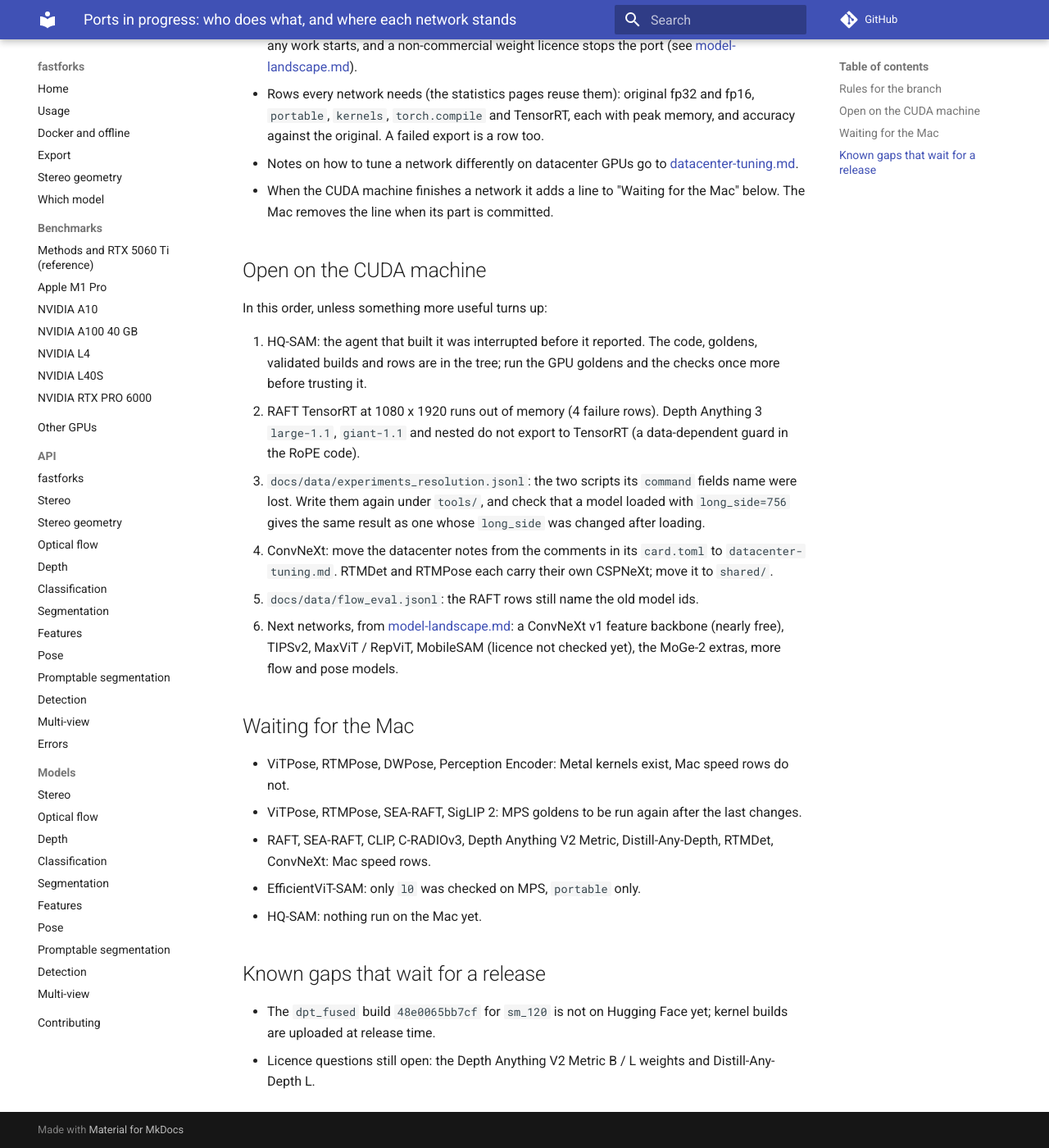
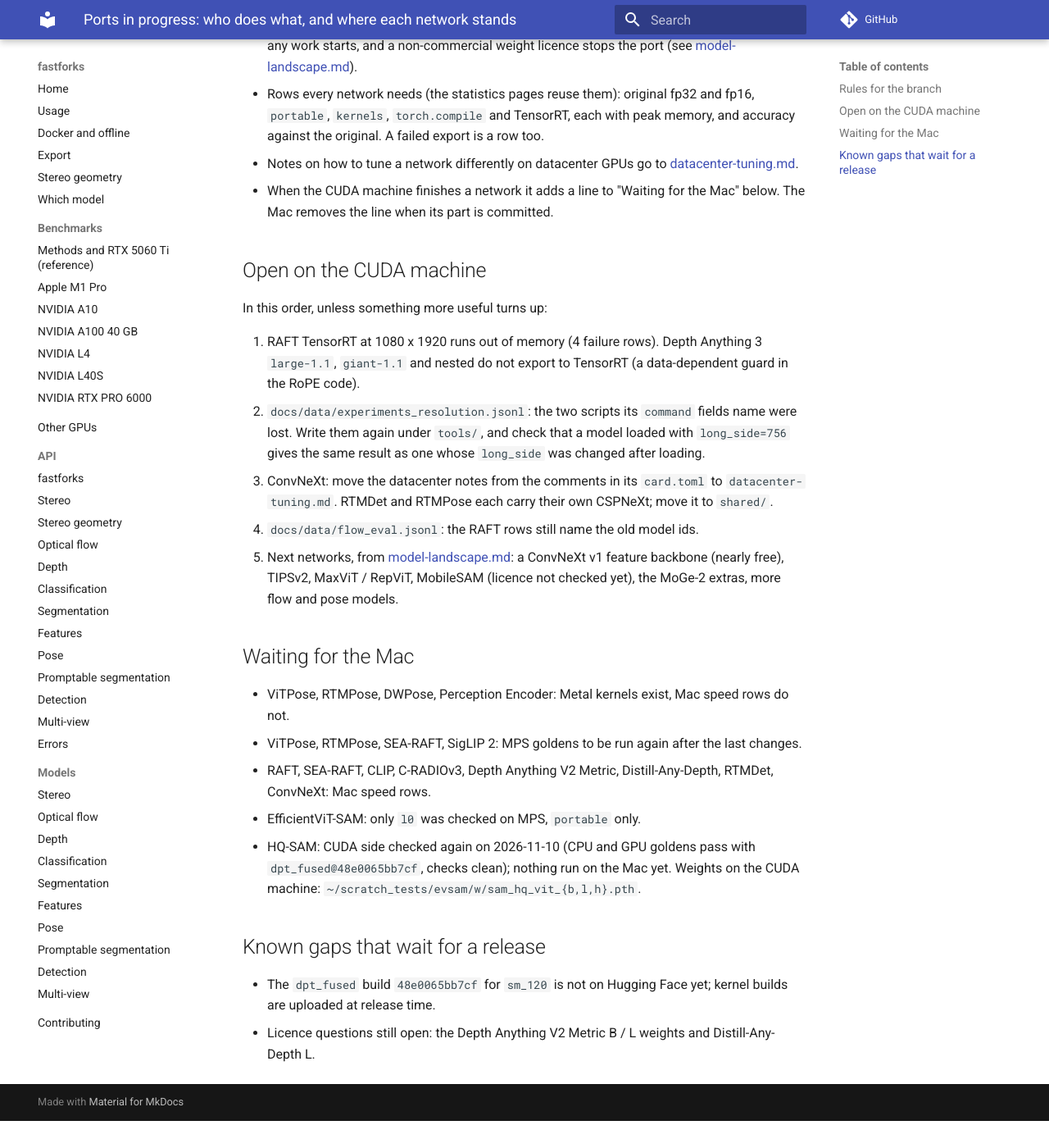
Before and after one commit to kleinicke/fastforks, an MkDocs documentation site: the page built from docs/plans/ports-status.md, in a window 1280 px wide and 1400 px high, scrolled down 642 px. Shown: the whole window at 82% size. Built offline with MkDocs 1.6.1 and Material for MkDocs 9.7.7, drawn with Linux system fonts in a browser that asks for light colours; comment, search, counter and statistics services are not loaded; after the commit the page ends 2009 px from its top, so only the background shows below that.

Commit message:
Ports status: HQ-SAM checked again on CUDA
The interrupted HQ-SAM port is confirmed: ruff, ty and gen_docs are clean, its CPU tests, the
repo-wide rule tests and its GPU goldens (kernels, dpt_fused@48e0065bb7cf) pass on the branch tree.
No code or row changes were needed.

Co-Authored-By: Claude <noreply@anthropic.com>

```diff
--- a/docs/plans/ports-status.md
+++ b/docs/plans/ports-status.md
@@ -28,17 +28,15 @@ Status (2026-11-10): working notes for the branch `work/ports`, which sits on to
 
 In this order, unless something more useful turns up:
 
-1. HQ-SAM: the agent that built it was interrupted before it reported. The code, goldens, validated builds and rows
-   are in the tree; run the GPU goldens and the checks once more before trusting it.
-2. RAFT TensorRT at 1080 x 1920 runs out of memory (4 failure rows). Depth Anything 3 `large-1.1`, `giant-1.1` and
+1. RAFT TensorRT at 1080 x 1920 runs out of memory (4 failure rows). Depth Anything 3 `large-1.1`, `giant-1.1` and
    nested do not export to TensorRT (a data-dependent guard in the RoPE code).
-3. `docs/data/experiments_resolution.jsonl`: the two scripts its `command` fields name were lost. Write them again
+2. `docs/data/experiments_resolution.jsonl`: the two scripts its `command` fields name were lost. Write them again
    under `tools/`, and check that a model loaded with `long_side=756` gives the same result as one whose
    `long_side` was changed after loading.
-4. ConvNeXt: move the datacenter notes from the comments in its `card.toml` to `datacenter-tuning.md`. RTMDet and
+3. ConvNeXt: move the datacenter notes from the comments in its `card.toml` to `datacenter-tuning.md`. RTMDet and
    RTMPose each carry their own CSPNeXt; move it to `shared/`.
-5. `docs/data/flow_eval.jsonl`: the RAFT rows still name the old model ids.
-6. Next networks, from [model-landscape.md](model-landscape.md): a ConvNeXt v1 feature backbone (nearly free),
+4. `docs/data/flow_eval.jsonl`: the RAFT rows still name the old model ids.
+5. Next networks, from [model-landscape.md](model-landscape.md): a ConvNeXt v1 feature backbone (nearly free),
    TIPSv2, MaxViT / RepViT, MobileSAM (licence not checked yet), the MoGe-2 extras, more flow and pose models.
 
 ## Waiting for the Mac
@@ -47,7 +45,8 @@ In this order, unless something more useful turns up:
 - ViTPose, RTMPose, SEA-RAFT, SigLIP 2: MPS goldens to be run again after the last changes.
 - RAFT, SEA-RAFT, CLIP, C-RADIOv3, Depth Anything V2 Metric, Distill-Any-Depth, RTMDet, ConvNeXt: Mac speed rows.
 - EfficientViT-SAM: only `l0` was checked on MPS, `portable` only.
-- HQ-SAM: nothing run on the Mac yet.
+- HQ-SAM: CUDA side checked again on 2026-11-10 (CPU and GPU goldens pass with `dpt_fused@48e0065bb7cf`, checks
+  clean); nothing run on the Mac yet. Weights on the CUDA machine: `~/scratch_tests/evsam/w/sam_hq_vit_{b,l,h}.pth`.
 
 ## Known gaps that wait for a release
 
```
